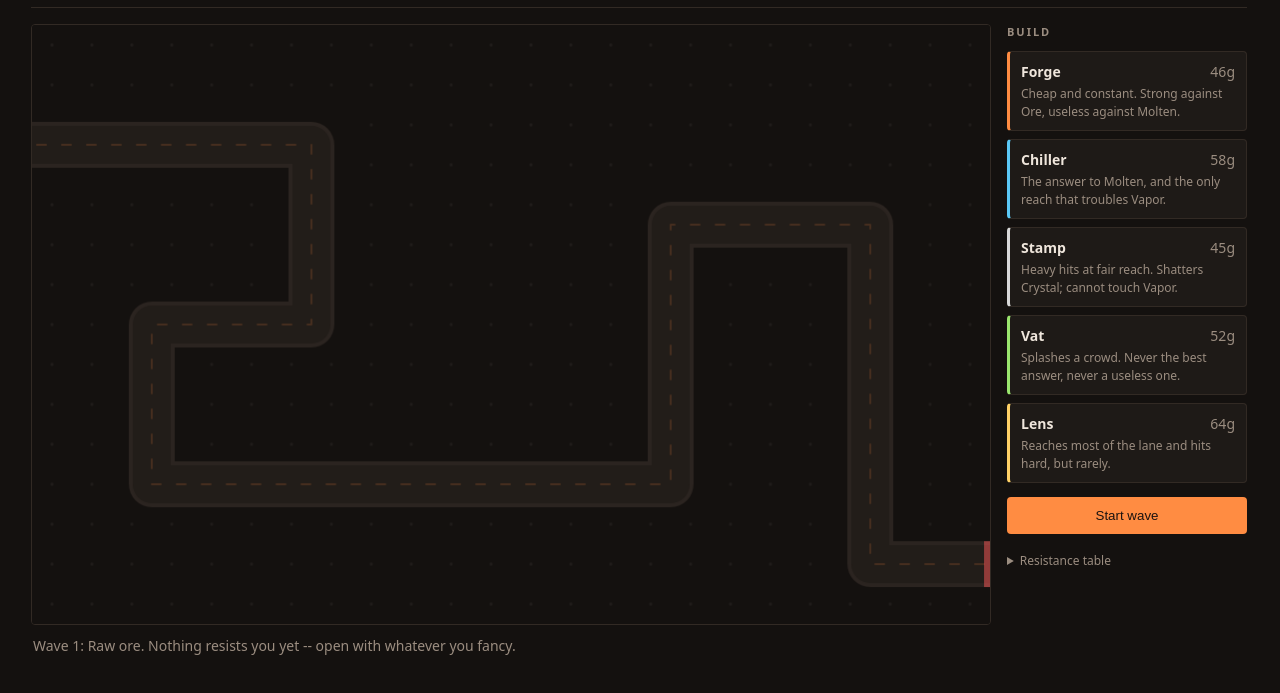
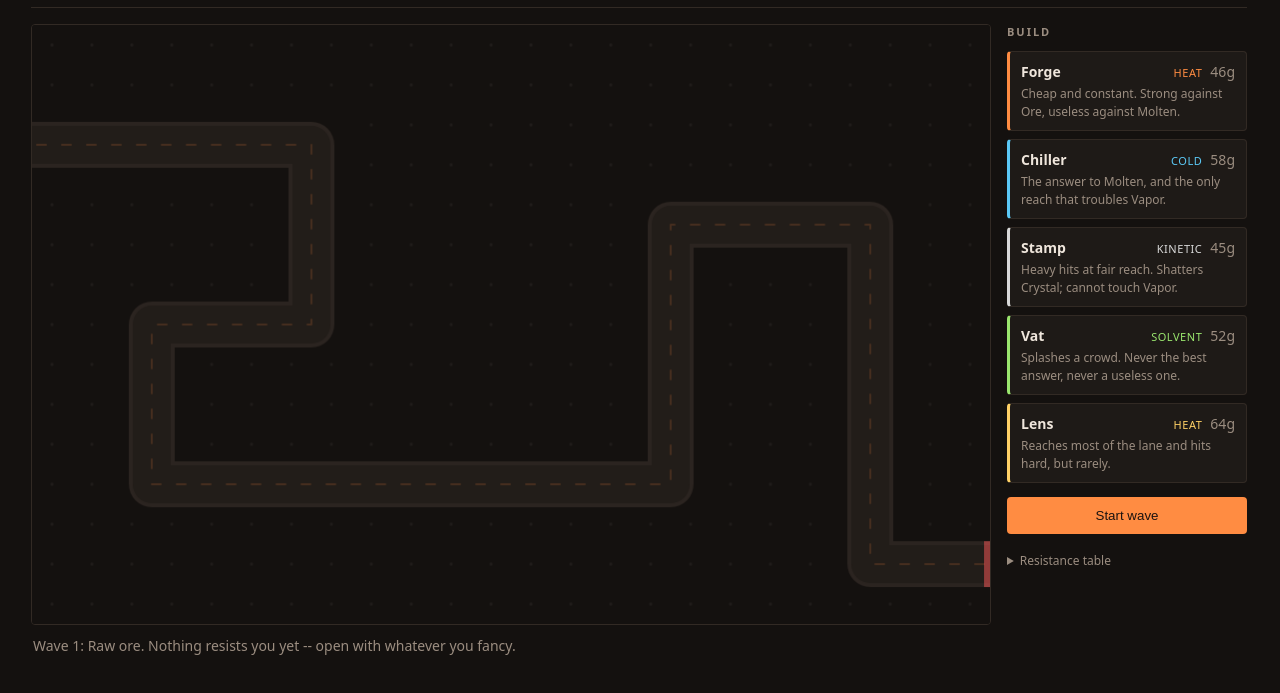
Before and after one commit to crucible-td/crucible-td.github.io, a website built with Vite: page index.html in a window 1280 px wide. Shown: the part 49-742 px from the top of the page. Built offline with nearby package versions, Linux system fonts and the light colour scheme.

Commit message:
Name each tower's element, and light its column in the resistance table
Five towers, four elements, and nothing on a tower card said which element it
threw -- so the resistance table read as though it were missing a column, and
matching towers to columns one-for-one went wrong from the third tower on.

The Forge and the Lens are both Heat. That is deliberate: the interesting axis
is not only which element you bring but what shape of tower carries it, and
giving Heat a second, very different carrier is part of what stopped the Forge
being mandatory. But the interface never mentioned it, which turned a design
choice into a puzzle about the UI.

Every tower card now names its element in the tower's own colour, and picking
or inspecting a tower highlights that element's column in the table, so "what
does this tower actually do" is one glance rather than an inference. Selection
repaints synchronously for the same reason the upgrade panel does.

Co-Authored-By: Claude Opus 5 <noreply@anthropic.com>

```diff
--- a/src/main.ts
+++ b/src/main.ts
@@ -30,6 +30,9 @@ const ui = new Ui({
     // Picking something to build is a different intent from inspecting what is
     // already built, so it closes the panel.
     if (selected) inspected = null;
+    // Repaint now: picking a tower lights its column in the resistance table,
+    // and that should answer "what does this one do" on the same click.
+    ui.sync(world, selected, inspected);
   },
   onUpgrade(tower, id) {
     upgradeTower(world, tower, id);
--- a/src/render/ui.ts
+++ b/src/render/ui.ts
@@ -20,6 +20,11 @@ function el<T extends HTMLElement>(id: string): T {
  * Zero is the one the player most needs to read at a glance, so it gets a word
  * rather than a number -- an immunity is a wall, not a small multiplier.
  */
+/** "HEAT" -> "Heat". Used by the tower cards and the table header alike. */
+function elementLabel(e: Element): string {
+  return e[0]! + e.slice(1).toLowerCase();
+}
+
 export function describeOutcome(mult: number): string {
   if (mult <= 0) return 'immune';
   if (mult === 1) return '×1';
@@ -73,8 +78,13 @@ export class Ui {
       btn.className = 'tower';
       btn.style.setProperty('--slot', def.color);
       btn.setAttribute('aria-pressed', 'false');
+      // Naming the element on the card is what makes the resistance table
+      // readable: there are five towers and only four elements, so without
+      // this the table looks like it is missing a column.
       btn.innerHTML =
-        `<span class="row"><span class="name">${def.name}</span><span class="cost">${def.cost}g</span></span>` +
+        `<span class="row"><span class="name">${def.name}</span>` +
+        `<span class="elem">${elementLabel(def.element)}</span>` +
+        `<span class="cost">${def.cost}g</span></span>` +
         `<span class="blurb">${def.blurb}</span>`;
       btn.addEventListener('click', () => this.handlers.onSelect(id));
       list.appendChild(btn);
@@ -84,11 +94,13 @@ export class Ui {
 
   private buildTableReference(): void {
     const rows = STATE_IDS.map((s) => {
-      const cells = ELEMENT_IDS.map((e) => `<td>${describeOutcome(RESISTANCE[s][e])}</td>`).join('');
+      const cells = ELEMENT_IDS.map(
+        (e) => `<td data-el="${e}">${describeOutcome(RESISTANCE[s][e])}</td>`,
+      ).join('');
       return `<tr><th>${STATES[s].label}</th>${cells}</tr>`;
     }).join('');
-    el('tableBody').innerHTML =
-      `<table><tr><th></th>${ELEMENT_IDS.map((e) => `<th>${e[0]! + e.slice(1).toLowerCase()}</th>`).join('')}</tr>${rows}</table>`;
+    const head = ELEMENT_IDS.map((e) => `<th data-el="${e}">${elementLabel(e)}</th>`).join('');
+    el('tableBody').innerHTML = `<table><tr><th></th>${head}</tr>${rows}</table>`;
   }
 
   /**
@@ -116,6 +128,17 @@ export class Ui {
       // placeTower regardless, so an unaffordable click still builds nothing.
       btn.disabled = !affordable && id !== selected;
       btn.classList.toggle('unaffordable', !affordable);
+    }
+
+    // Light up the column for whatever tower the player is holding or
+    // inspecting, so "what does this tower actually do" is one glance away.
+    const active = selected
+      ? TOWERS[selected].element
+      : inspected
+        ? TOWERS[inspected.def].element
+        : null;
+    for (const cell of Array.from(el('tableBody').querySelectorAll<HTMLElement>('[data-el]'))) {
+      cell.classList.toggle('active', cell.dataset.el === active);
     }
 
     const start = el<HTMLButtonElement>('startWave');
--- a/src/style.css
+++ b/src/style.css
@@ -100,6 +100,17 @@ canvas {
 .tower .row { display: flex; justify-content: space-between; align-items: baseline; }
 .tower .name { font-weight: 600; }
 .tower .cost { font-variant-numeric: tabular-nums; color: var(--dim); }
+/* The element a tower throws. Five towers share four elements -- Forge and
+   Lens are both Heat -- so the card has to say which column it reads. */
+.tower .elem {
+  margin-left: auto;
+  margin-right: 8px;
+  font-size: 11px;
+  letter-spacing: 0.05em;
+  text-transform: uppercase;
+  color: var(--slot, var(--dim));
+}
+#tableRef [data-el].active { color: var(--ink); background: rgba(255, 255, 255, 0.07); }
 .tower .blurb { display: block; color: var(--dim); font-size: 12px; margin-top: 3px; }
 
 #inspect { margin: 4px 0 14px; padding-top: 10px; border-top: 1px solid var(--edge); }
```
